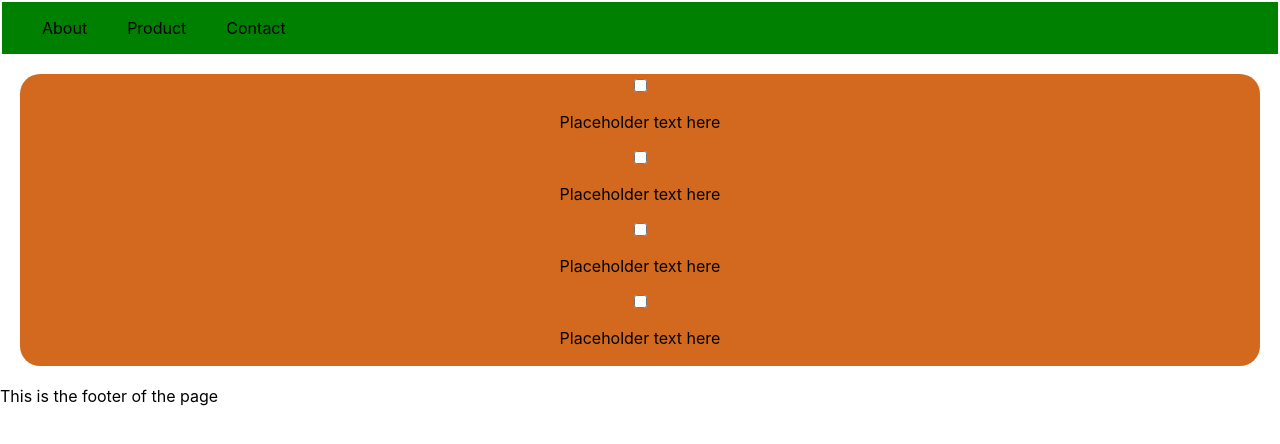
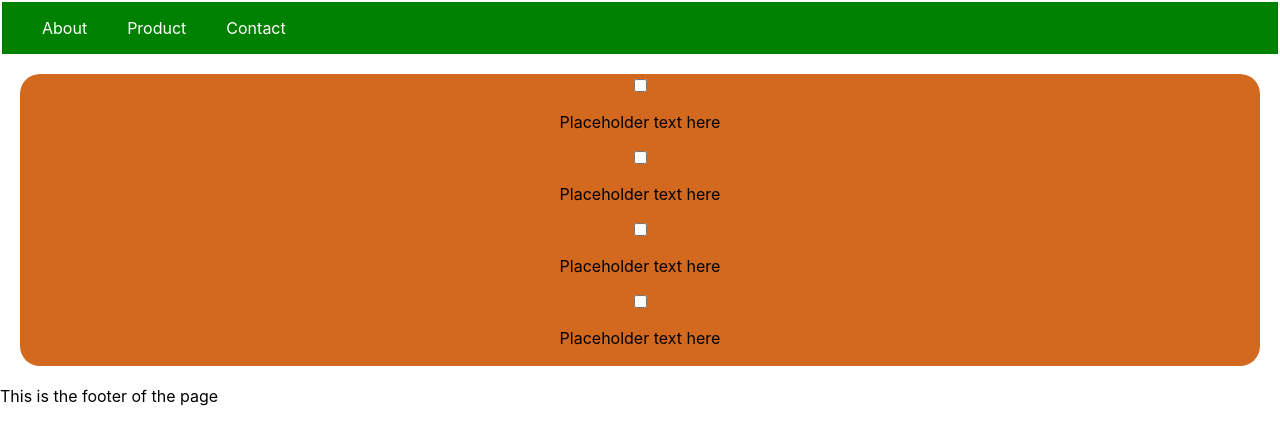
Before and after one commit to AliAbdulle/ScrimbaProject, a React (Create React App) app: page / in a window 1280 px wide. Shown: the top 444 px of the page. Built offline with nearby package versions, Linux system fonts and the light colour scheme.

Commit message:
Fixed nave style

```diff
--- a/src/components/Nav.js
+++ b/src/components/Nav.js
@@ -3,9 +3,9 @@ import React from 'react';
 function Nav() {
     return (
             <div className="nav-bar">
-                <ul>About</ul>
-                <ul>Product</ul>
-                <ul>Contact</ul>
+                <ul className="nav-li">About</ul>
+                <ul className="nav-li">Product</ul>
+                <ul className="nav-li">Contact</ul>
             </div>
 
             )
--- a/src/index.css
+++ b/src/index.css
@@ -19,6 +19,11 @@ code {
 .nav-bar {
   display: flex ;
   background-color: green;
-  margin: 2px ;
+  margin: 2px;
+  color: white;
 
 }
+.nav-bar .nav-li {
+  display: flex;
+text-align: end;
+}
```
